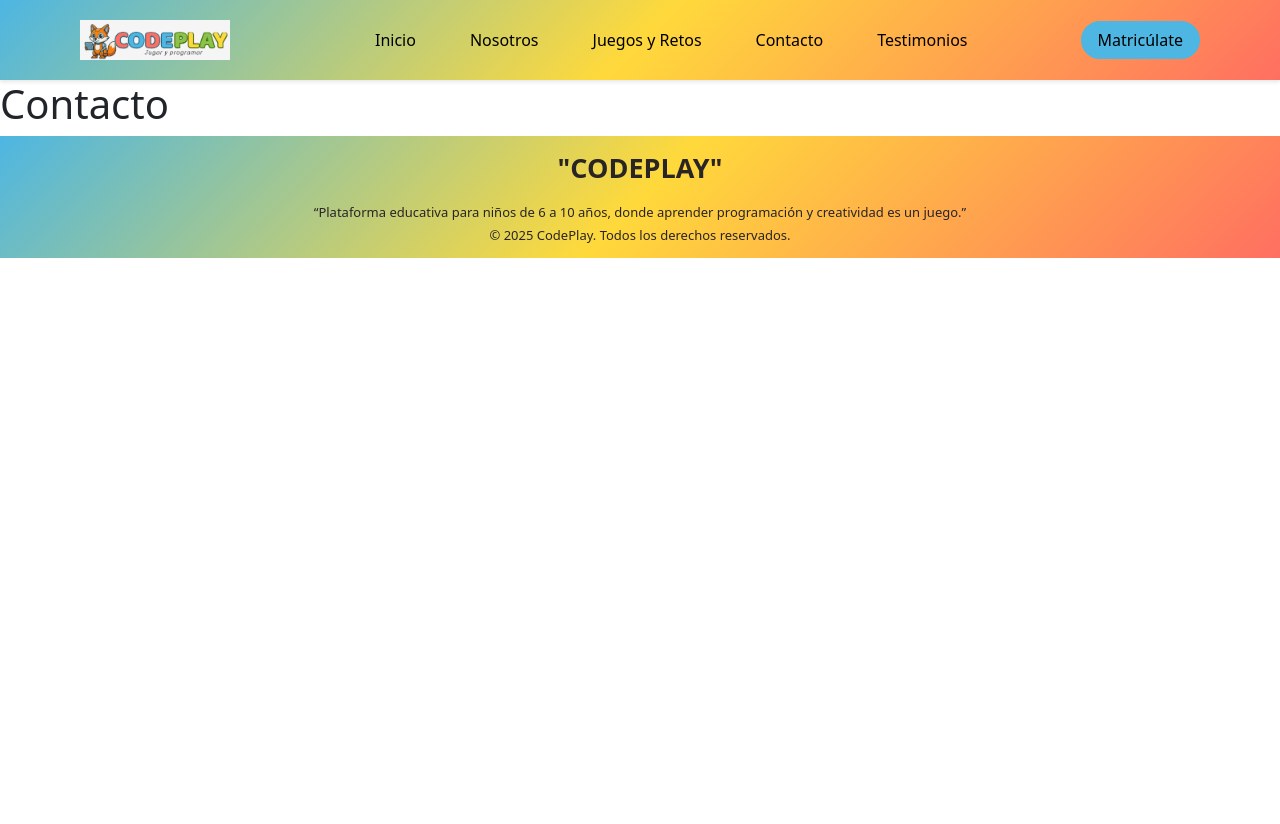
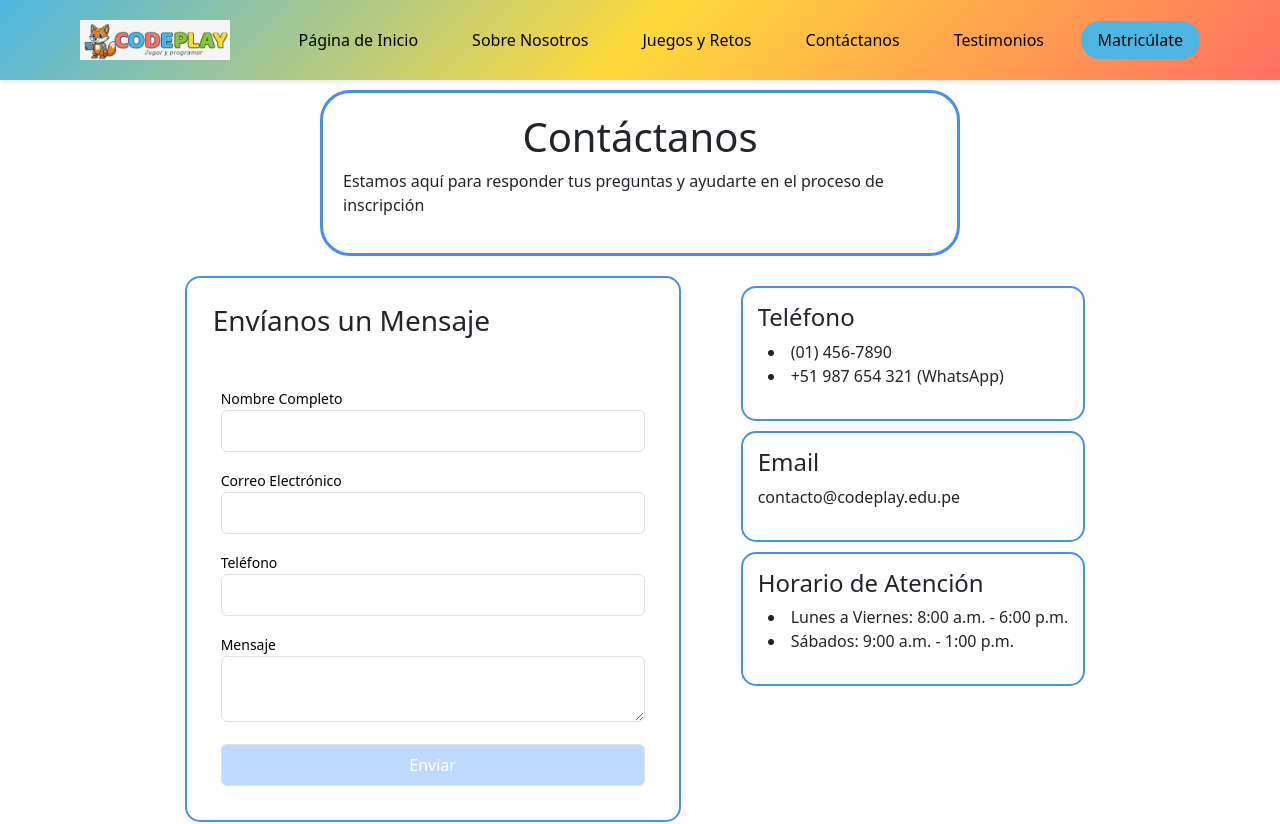
Before and after one commit to ash-amy/PROYECTO-3, a React (Vite) app: page /Contacto in a window 1280 px wide. Shown: the top 824 px of the page. Before the commit the page ends 800 px from the top, so only its background shows below. Built offline with nearby package versions, Linux system fonts and the light colour scheme; the HTML template or start-up script is replaced by a standard one.

Commit message:
se agregó la página de Contácto

```diff
--- a/src/App.jsx
+++ b/src/App.jsx
@@ -4,8 +4,9 @@ import "./App.css";
 import Navbar from "./components/Navbar";
 import Inicio from "./components/Inicio";
 import Nosotros from "./components/Nosotros";
+import Juegos from "./components/Juegos";
+import Contacto from "./components/Contacto";
 import Footer from "./components/Footer";
-import Juegos from "./components/Juegos";
 
 function App() {
   return (
@@ -16,7 +17,7 @@ function App() {
           <Route path="/" element={<Inicio />} />
           <Route path="/Nosotros" element={<Nosotros />} />
           <Route path="/Juegos" element={<Juegos />} />
-          <Route path="/Contacto" element={<h1>Contacto</h1>} />
+          <Route path="/Contacto" element={<Contacto />} />
           <Route path="/Testimonios" element={<h1>Testimonios</h1>} />
           <Route path="/Formulario" element={<h1>Formulario</h1>} />
         </Routes>
--- /dev/null
+++ b/src/components/Contacto.css
@@ -0,0 +1,51 @@
+.contactanos {
+  display: flex;
+  justify-content: center;
+  justify-items: center;
+  flex-direction: column;
+  align-items: center;
+  width: 50%;
+  padding: 20px;
+  margin: 10px auto;
+  border: 3px solid #4a90e2;
+  border-radius: 30px;
+}
+
+.redes {
+  display: flex;
+  justify-content: center;
+  gap: 50px;
+  margin-bottom: 20px;
+  margin: 20px;
+}
+
+.Form {
+  display: flex;
+  flex-direction: column;
+  width: 40%;
+  border: #4a90e2 2px solid;
+  border-radius: 15px;
+  padding: 10px;
+}
+
+.network {
+  width: auto;
+  height: auto;
+}
+
+.caja {
+  border: #4a90e2 2px solid;
+  border-radius: 15px;
+  padding: 15px;
+  margin: 10px;
+}
+
+.caja i {
+  font-size: 30px;
+  color: #4a90e2;
+}
+
+.caja li {
+  list-style: outside;
+  margin-left: 10px;
+}
--- /dev/null
+++ b/src/components/Contacto.jsx
@@ -0,0 +1,109 @@
+import { Link } from "react-router-dom";
+import "./Contacto.css";
+function Contacto() {
+  return (
+    <>
+      <main className="contactanos">
+        <h1>Contáctanos</h1>
+        <p>
+          Estamos aquí para responder tus preguntas y ayudarte en el proceso de
+          inscripción
+        </p>
+      </main>
+
+      <section className="redes">
+        <section className="Form">
+          <h3 className="p-3">Envíanos un Mensaje</h3>
+          <form className="space-y-4 p-4">
+            <div>
+              <label
+                className="block text-sm font-medium text-black"
+                htmlFor=""
+              >
+                Nombre Completo
+              </label>
+              <input
+                className="w-full border border-gray-300 rounded px-3 py-2"
+                type="text"
+                name=""
+                id=""
+              />
+            </div>
+
+            <div>
+              <label
+                className="block text-sm font-medium text-black"
+                htmlFor=""
+              >
+                Correo Electrónico
+              </label>
+              <input
+                className="w-full border border-gray-300 rounded px-3 py-2"
+                type="email"
+              />
+            </div>
+
+            <div>
+              <label
+                className="block text-sm font-medium text-black"
+                htmlFor=""
+              >
+                Teléfono
+              </label>
+              <input
+                className="w-full border border-gray-300 rounded px-3 py-2"
+                type="email"
+              />
+            </div>
+
+            <div>
+              <label
+                className="block text-sm font-medium text-black"
+                htmlFor=""
+              >
+                Mensaje
+              </label>
+              <textarea
+                className="w-full border border-gray-300 rounded px-3 py-2"
+                name=""
+                id=""
+              ></textarea>
+            </div>
+
+            <button className="bg-blue-200 border text-white w-full py-2 rounded">
+              Enviar
+            </button>
+          </form>
+        </section>
+
+        <section className="Network">
+          <div className="caja" id="Net2">
+            <i class="bi bi-telephone"></i>
+            <h4>Teléfono</h4>
+            <p>
+              <li>(01) 456-7890 </li>
+              <li>+51 987 654 321 (WhatsApp)</li>
+            </p>
+          </div>
+
+          <div className="caja" id="Net3">
+            <i class="bi bi-envelope"></i>
+            <h4>Email</h4>
+            <p>contacto@codeplay.edu.pe</p>
+          </div>
+
+          <div className="caja" id="Net4">
+            <i class="bi bi-clock"></i>
+            <h4>Horario de Atención</h4>
+            <p>
+              <li>Lunes a Viernes: 8:00 a.m. - 6:00 p.m.</li>
+              <li>Sábados: 9:00 a.m. - 1:00 p.m.</li>
+            </p>
+          </div>
+        </section>
+      </section>
+    </>
+  );
+}
+
+export default Contacto;
--- a/src/components/Navbar.jsx
+++ b/src/components/Navbar.jsx
@@ -15,11 +15,11 @@ function Navbar() {
         <ul className="options flex space-x-6 p-t-2">
           <li className="hover:text-gray-300">
             {" "}
-            <Link to="/">Inicio</Link>
+            <Link to="/">Página de Inicio</Link>
           </li>
           <li className="hover:text-gray-300">
             {" "}
-            <Link to="/Nosotros">Nosotros</Link>
+            <Link to="/Nosotros">Sobre Nosotros</Link>
           </li>
           <li className="hover:text-gray-300">
             {" "}
@@ -27,7 +27,7 @@ function Navbar() {
           </li>
           <li className="hover:text-gray-300">
             {" "}
-            <Link to="Contacto">Contacto</Link>{" "}
+            <Link to="/Contacto">Contáctanos</Link>{" "}
           </li>
           <li className="hover:text-gray-300">
             {" "}
```
